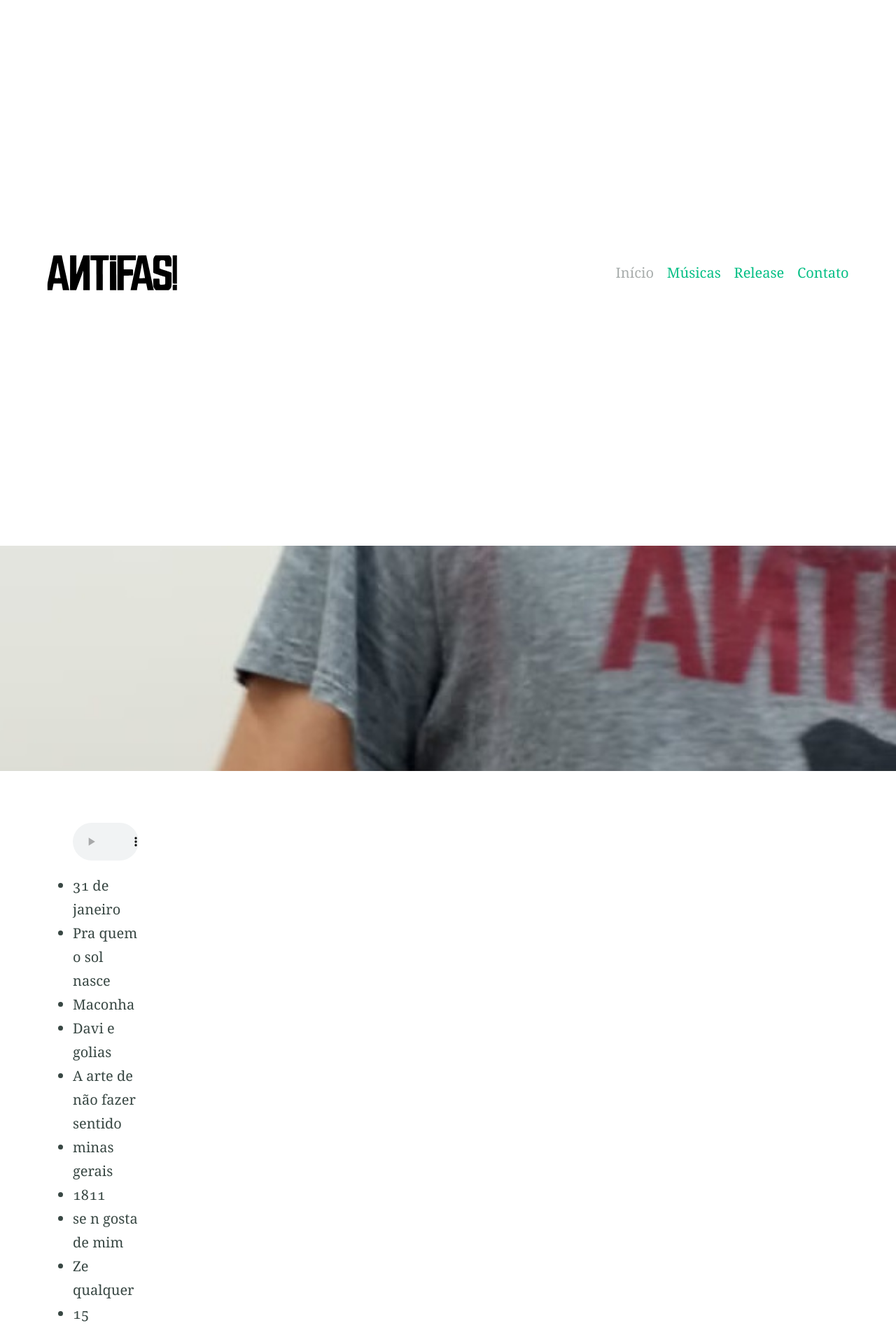
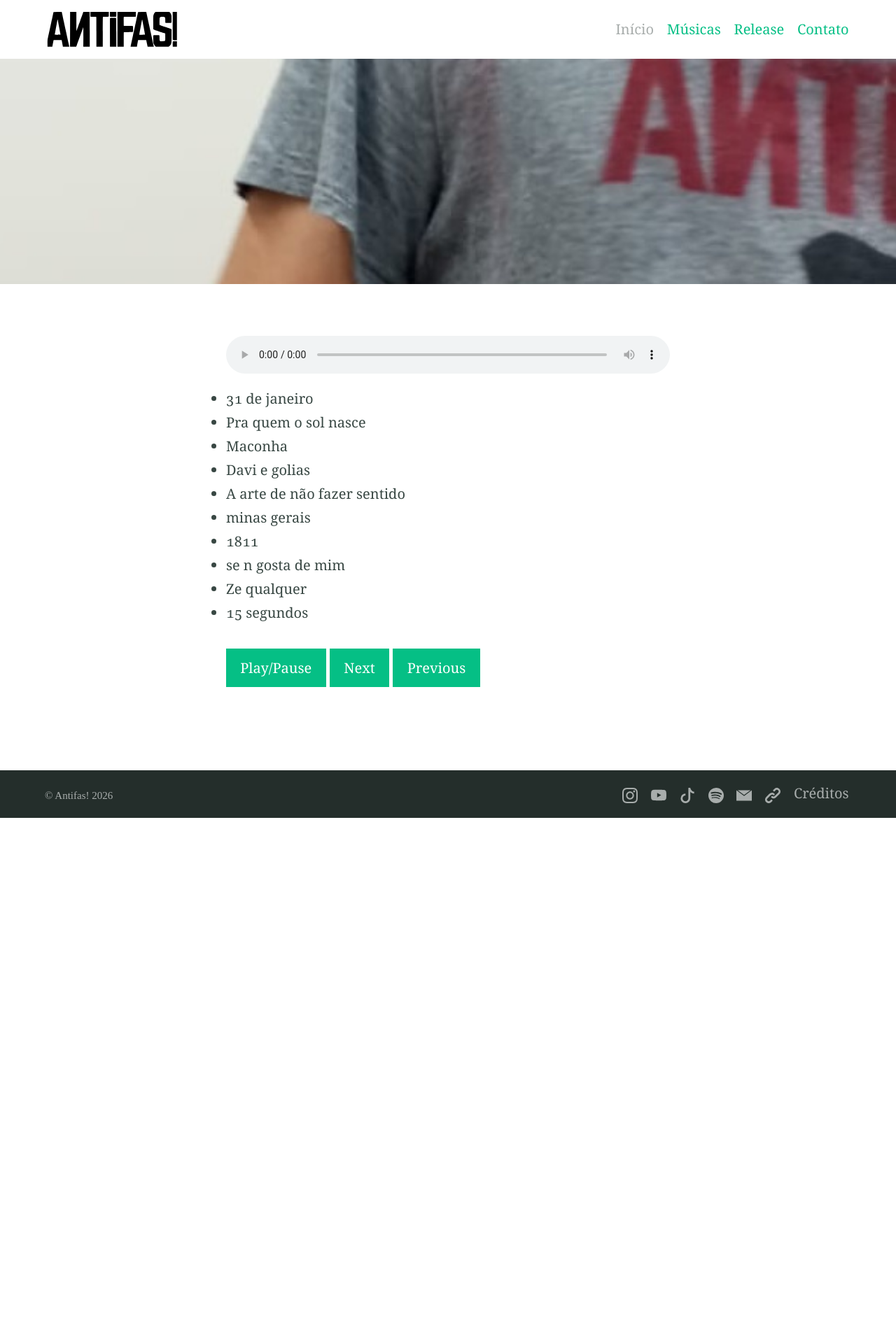
Before and after one commit to antifas/antifas.github.io, a Jekyll site: the page built from index.md, in a window 1280 px wide. Shown: the top 1901 px of the page at 70% size. Built offline with Jekyll 4.4.1, drawn with Linux system fonts in a browser that asks for light colours; nearby versions of some CDN libraries; after the commit the page ends 1169 px from its top, so only the background shows below that.

Commit message:
Update default.html

```diff
--- a/_layouts/default.html
+++ b/_layouts/default.html
@@ -41,14 +41,6 @@
     {% include site-fonts.html %}
 
   <style>
-    .container {
-  display: grid;
-  grid-template-columns: 280px 1fr; /* 280px para o menu lateral e o restante para o conteúdo */
-  min-height: calc(100vh - 120px); /* Ajusta a altura descontando cabeçalho e rodapé */
-  max-width: 1200px;
-  margin: 0 auto;
-}
-
 /* Menu lateral à esquerda */
 aside {
   padding: 20px;
```
